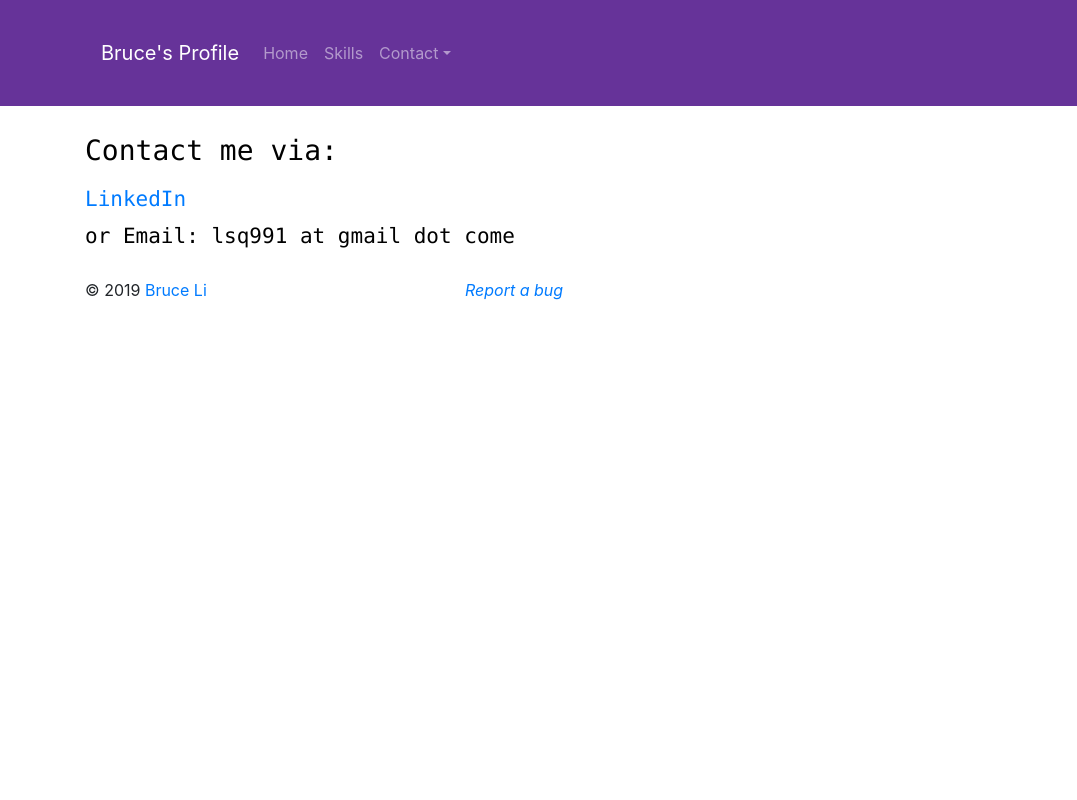
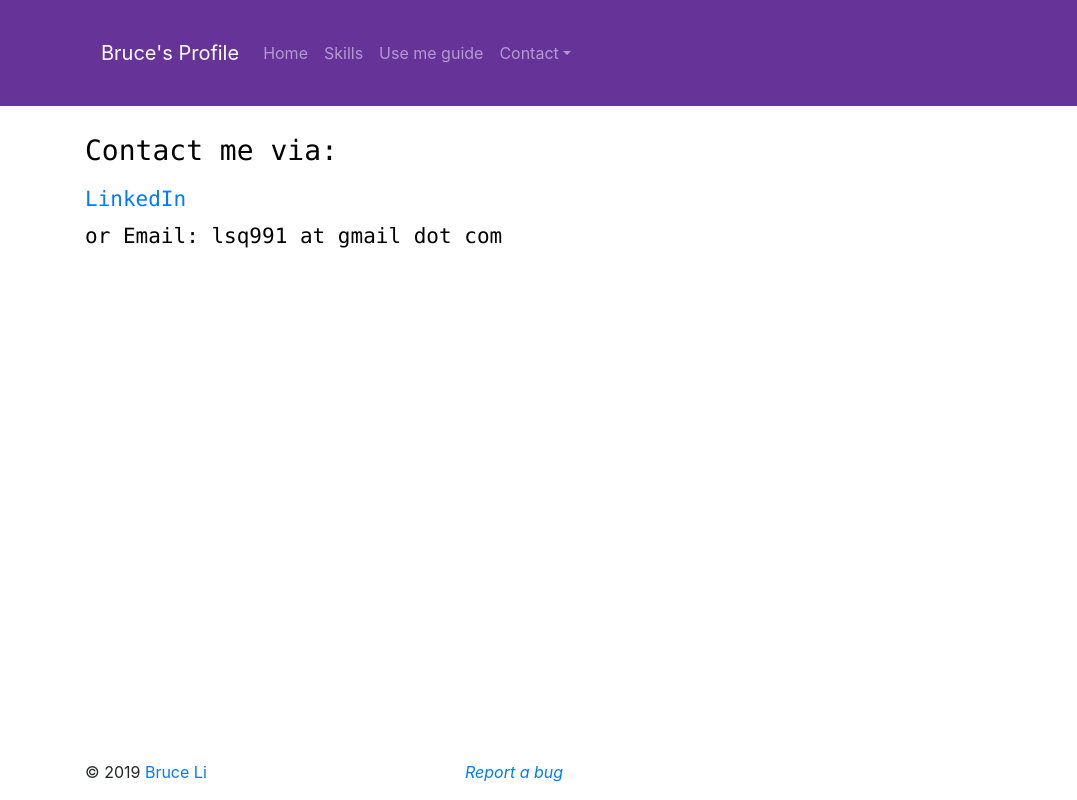
Before and after one commit to sixtyseven/resume, a Gatsby site: page /contact_me in a window 1280 px wide. Shown: the full height of the page, 0-1077 px from the left. Built offline with nearby package versions, Linux system fonts and the light colour scheme; Gatsby itself is replaced by a stand-in of ours.

Commit message:
Update footer as sticky

```diff
--- a/gatsby-config.js
+++ b/gatsby-config.js
@@ -1,8 +1,10 @@
 module.exports = {
   siteMetadata: {
     title: `Bruce's Profile`,
-    description: `Full Stack Developer, Software Engineer, Frontend Developer, Backend Developer, React, Graphql`,
+    description: `Full Stack Developer, Software Engineer,
+     Frontend Developer, Backend Developer, React, Graphql, Programmer`,
     author: `Bruce`,
+    linkedInUrl: `https://www.linkedin.com/in/shouqiangli/`,
   },
   plugins: [
     `gatsby-plugin-root-import`,
@@ -27,7 +29,8 @@ module.exports = {
         background_color: `#663399`,
         theme_color: `#663399`,
         display: `minimal-ui`,
-        icon: `src/assets/images/smiley_face.png`, // This path is relative to the root of the site.
+        // This path is relative to the root of the site.
+        icon: `src/assets/images/smiley_face.png`,
       },
     },
     {
--- a/src/components/layout/header_nav.tsx
+++ b/src/components/layout/HeaderNav.tsx
@@ -2,14 +2,15 @@ import React from "react"
 import { Link } from "gatsby"
 import { Navbar, Nav, NavDropdown } from "react-bootstrap"
 // import SVGI from "./linked_in.svg"
-import SVGI from "src/assets/images/glyphicons-social-18-linked-in.svg"
-import styles from "./header_nav.module.scss"
+import LinkedInSVG from "src/assets/images/glyphicons-social-18-linked-in.svg"
+import styles from "./HeaderNav.module.scss"
 
 interface IProps {
   siteTitle: string
+  linkedInUrl: string
 }
 
-const Header = ({ siteTitle }: IProps) => (
+const HeaderNav = ({ siteTitle, linkedInUrl }: IProps) => (
   <>
     <Navbar collapseOnSelect variant="dark" expand="lg">
       <Navbar.Brand as={Link} to="/">
@@ -24,6 +25,9 @@ const Header = ({ siteTitle }: IProps) => (
           <Nav.Link as={Link} to="/skills">
             Skills
           </Nav.Link>
+          <Nav.Link as={Link} to="/use_me_guide">
+            Use me guide
+          </Nav.Link>
           <NavDropdown title="Contact" id="basic-nav-dropdown">
             <NavDropdown.Item as={Link} to="/contact_me">
               Contact Me
@@ -33,11 +37,13 @@ const Header = ({ siteTitle }: IProps) => (
           </NavDropdown>
         </Nav>
         <div className={`pr-md-5 ${styles.contactIcons}`}>
-          <SVGI />
+          <a href={`${linkedInUrl}`} target="_blank">
+            <LinkedInSVG />
+          </a>
         </div>
       </Navbar.Collapse>
     </Navbar>
   </>
 )
 
-export default Header
+export default HeaderNav
--- a/src/components/layout/layout.scss
+++ b/src/components/layout/layout.scss
@@ -1,5 +1,26 @@
 h2 {
   margin-bottom: 1rem;
+}
+
+html,
+body {
+  height: 100%;
+  margin: 0;
+}
+
+div {
+  height: inherit;
+}
+
+.page-wrapper {
+  min-height: 100%;
+
+  /* Equal to height of footer */
+  /* But also accounting for potential margin-bottom of last child */
+  margin-bottom: -3rem;
+}
+.push {
+  height: 3rem;
 }
 
 .layout-header {
@@ -19,5 +40,5 @@ h2 {
 }
 
 .layout-footer {
-  margin-top: 1.25rem;
+  margin-top: 0.5rem;
 }
--- a/src/components/layout/layout.tsx
+++ b/src/components/layout/layout.tsx
@@ -8,18 +8,9 @@
 import { graphql, useStaticQuery } from "gatsby"
 import React from "react"
 
-import Header from "./header_nav"
+import HeaderNav from "./HeaderNav"
 import "../../assets/scss/custom_bootstrap.scss"
 import "./layout.scss"
-
-import {
-  Navbar,
-  Nav,
-  FormControl,
-  Form,
-  Button,
-  NavDropdown,
-} from "react-bootstrap"
 
 interface IProps {
   children: JSX.Element[] | JSX.Element
@@ -27,10 +18,11 @@ interface IProps {
 
 const Layout = ({ children }: IProps) => {
   const data = useStaticQuery(graphql`
-    query SssiteTitleQuery {
+    query SiteMetaDataQuery {
       site {
         siteMetadata {
           title
+          linkedInUrl
         }
       }
     }
@@ -38,14 +30,19 @@ const Layout = ({ children }: IProps) => {
 
   return (
     <>
-      <div className="layout-header">
-        <div className="container ">
-          <Header siteTitle={data.site.siteMetadata.title} />
-        </div>
+      <div className="page-wrapper">
+        <header className="layout-header">
+          <div className="container ">
+            <HeaderNav
+              siteTitle={data.site.siteMetadata.title}
+              linkedInUrl={data.site.siteMetadata.linkedInUrl}
+            />
+          </div>
+        </header>
+
+        <main className="container layout-main">{children}</main>
+        <div className="push"></div>
       </div>
-
-      <main className="container layout-main">{children}</main>
-
       <footer className="container layout-footer">
         <div className="row">
           <div className="col-md-4">
--- a/src/pages/contact_me.tsx
+++ b/src/pages/contact_me.tsx
@@ -1,8 +1,20 @@
+import { graphql, useStaticQuery } from "gatsby"
 import React from "react"
 import Layout from "../components/layout/layout"
 import SEO from "../components/common/seo"
 
-const IndexPage = () => (
+const IndexPage = () => {
+  const data = useStaticQuery(graphql`
+    query SiteMetaDataQueryTwo {
+      site {
+        siteMetadata {
+          linkedInUrl
+        }
+      }
+    }
+  `)
+
+  return (
     <Layout>
       <SEO title="Home" />
       <div className="row">
@@ -12,17 +24,18 @@ const IndexPage = () => (
           </h2>
           <h4>
             <code>
-            <a href="https://www.linkedin.com/in/shouqiangli/" target="_blank">
+              <a href={`${data.site.siteMetadata.linkedInUrl}`} target="_blank">
                 LinkedIn
               </a>
             </code>
           </h4>
           <h4>
-          <code>or Email: lsq991 at gmail dot come</code>
+            <code>or Email: lsq991 at gmail dot com</code>
           </h4>
         </div>
       </div>
     </Layout>
   )
+}
 
 export default IndexPage
```
Also changed, not shown: src/pages/use_me_guide.tsx (added, +13 -0 lines), README.md, src/components/layout/HeaderNav.module.scss (renamed from src/components/layout/header_nav.module.scss), src/components/layout/linked_in.svg (deleted). Lines whose indentation alone changed are shown as unchanged.
